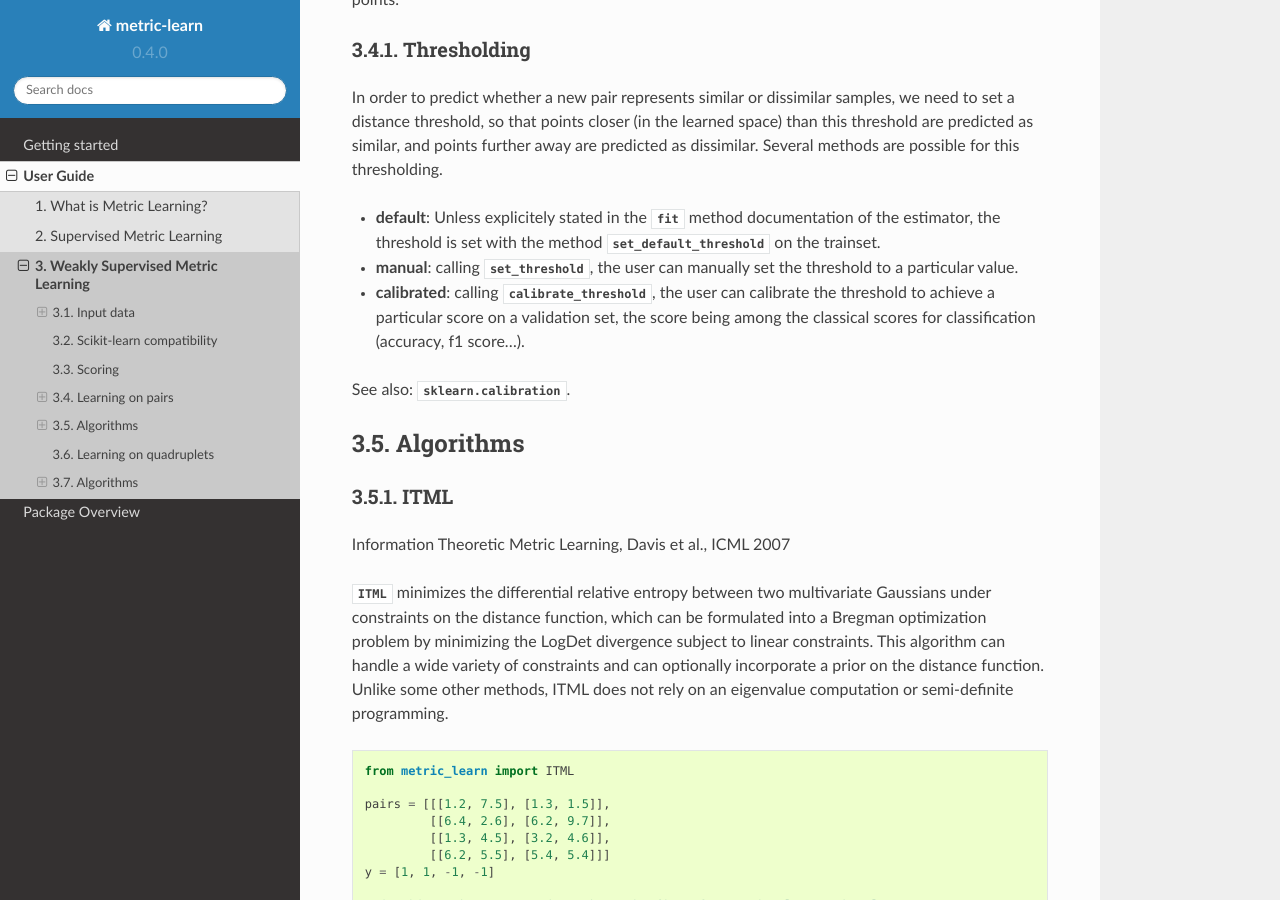
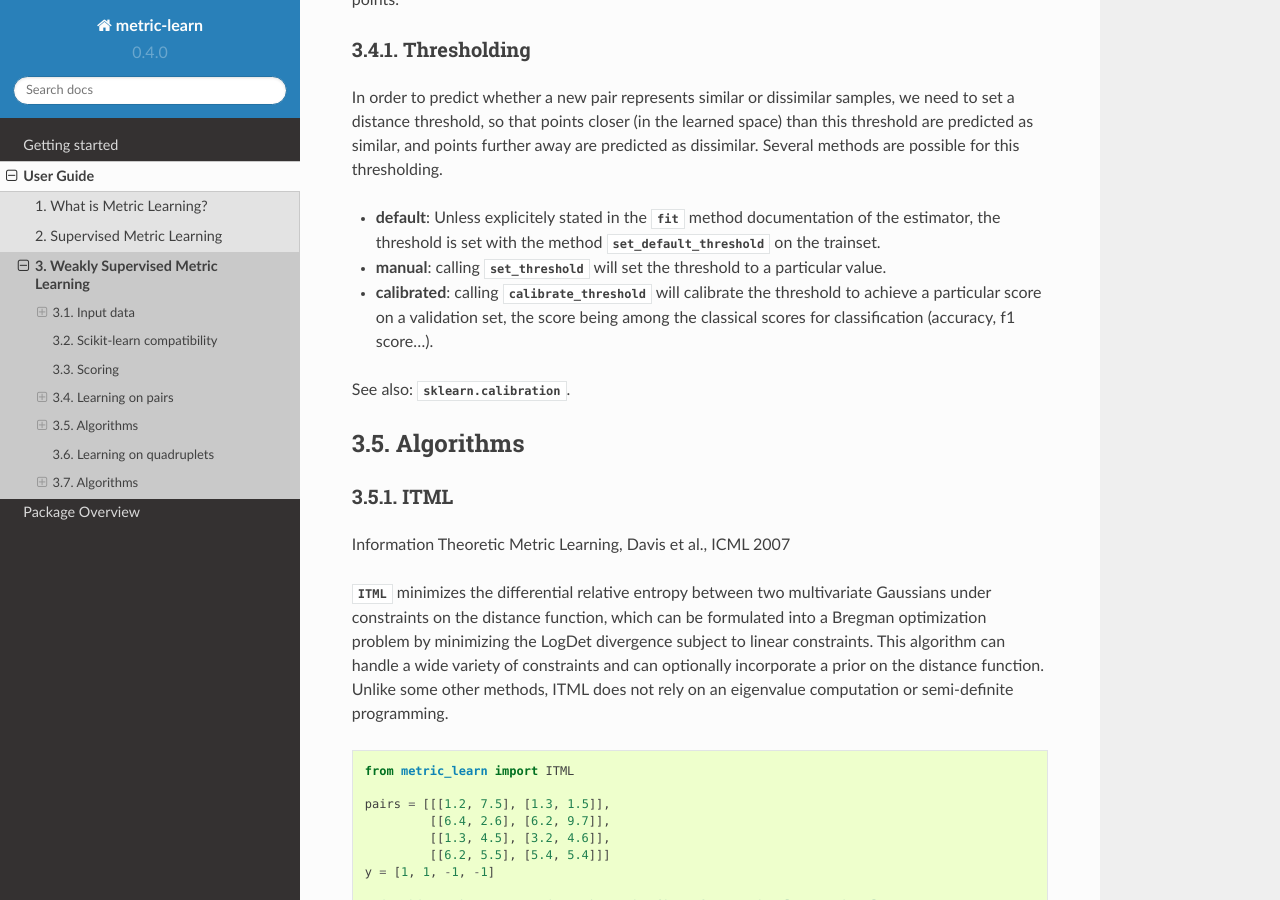
Before and after one commit to scikit-learn-contrib/metric-learn, a Sphinx documentation site: the page built from doc/weakly_supervised.rst, in a window 1280 px wide and 900 px high, scrolled down 2980 px. Built offline with Sphinx 7.4.7 and the Read the Docs theme 2.0.0, drawn with Linux system fonts in a browser that asks for light colours; pages that are not in the unit, such as notebooks, are missing from menus.

Commit message:
Address most comments from aurelien's reviews

```diff
--- a/doc/weakly_supervised.rst
+++ b/doc/weakly_supervised.rst
@@ -172,13 +172,12 @@ thresholding.
   of the estimator, the threshold is set with the method
   `set_default_threshold` on the trainset.
 
-- **manual**: calling `set_threshold`, the user can
-  manually set the threshold to a particular value.
+- **manual**: calling `set_threshold` will set the threshold to a
+  particular value.
 
-- **calibrated**: calling `calibrate_threshold`, the user can
-  calibrate the threshold to achieve a particular score on a validation set,
-  the score being among the classical scores for classification (accuracy, f1
-  score...).
+- **calibrated**: calling `calibrate_threshold` will calibrate the threshold to
+  achieve a particular score on a validation set, the score being among the
+  classical scores for classification (accuracy, f1 score...).
 
 
 See also: `sklearn.calibration`.
```
Also changed, not shown: 3 other files.
